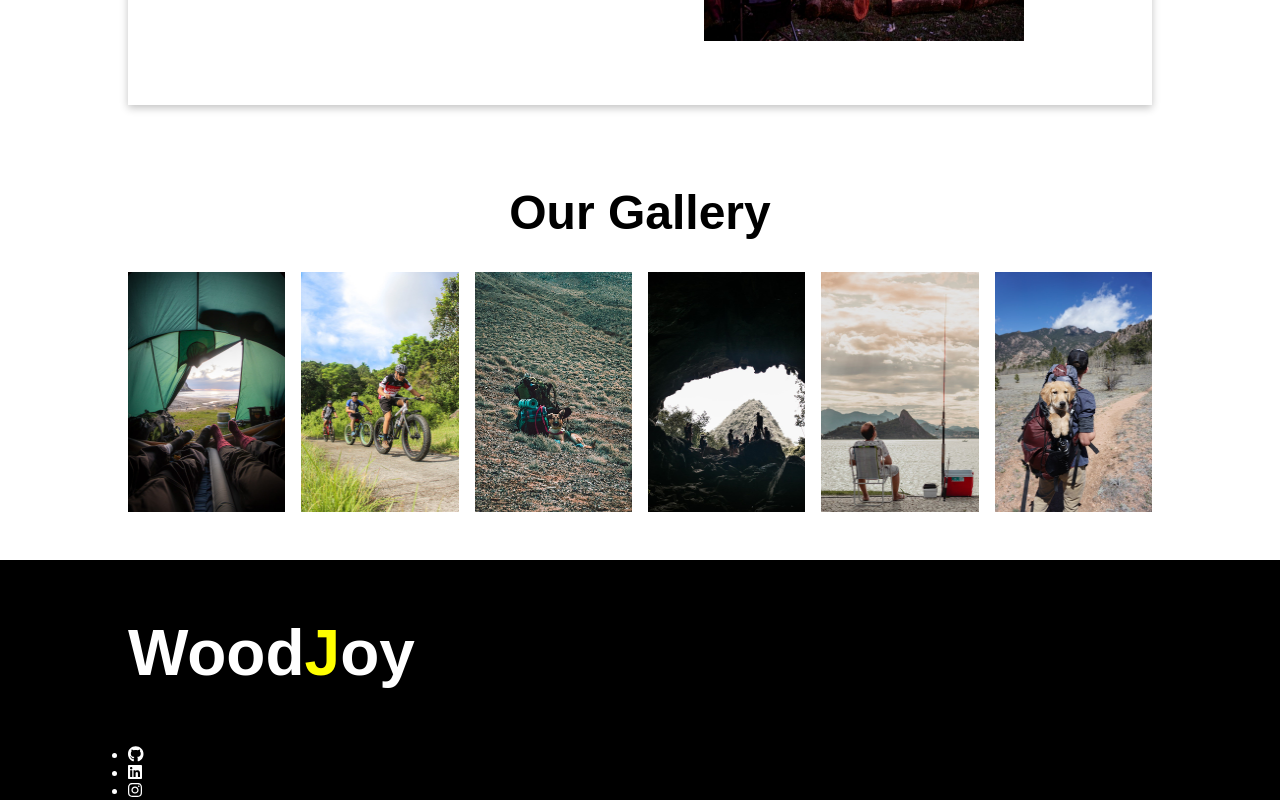
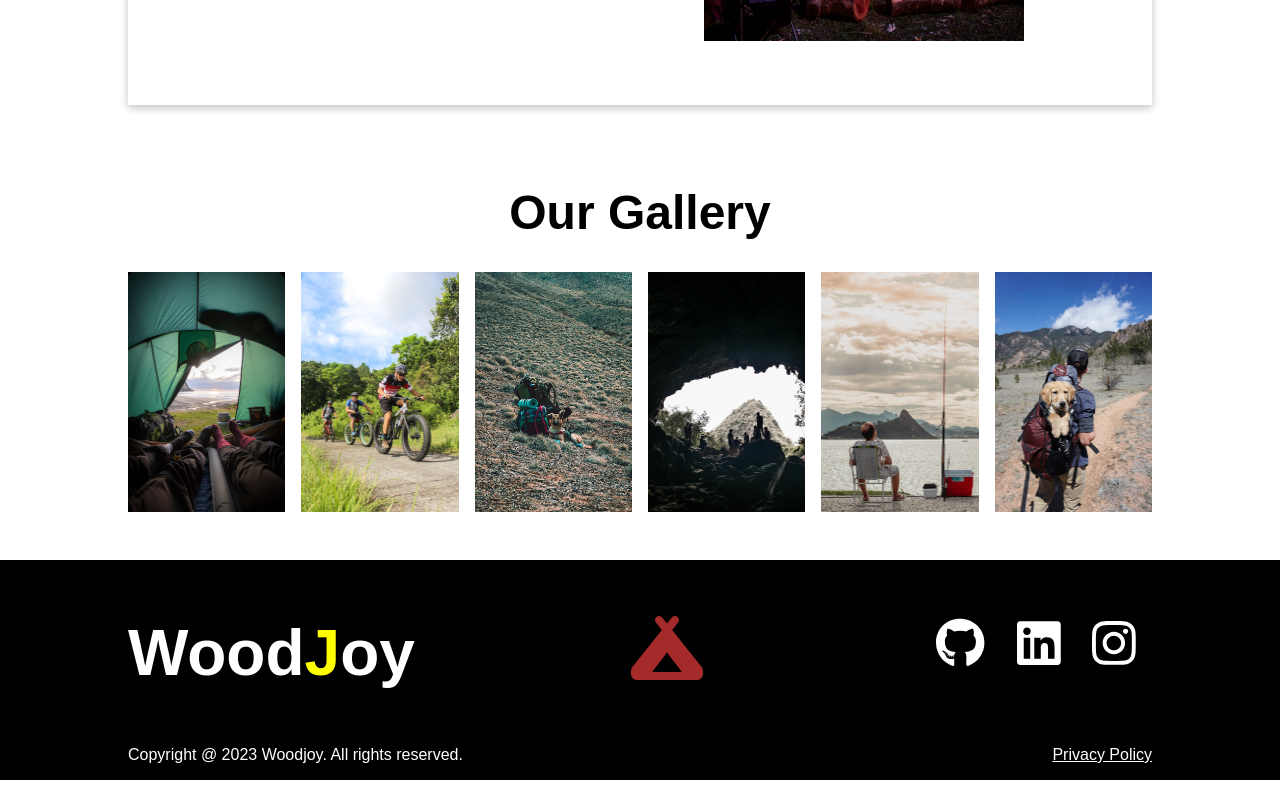
Before and after one commit to JohanFernandoLema/campingApp, a React (Vite) app: page / in a window 1280 px wide. Shown: the part 983-1783 px from the top of the page. Built offline with nearby package versions, Linux system fonts and the light colour scheme.

Commit message:
footer finalized, icons and logo added. Policy needs to have a pop up info

```diff
--- a/src/components/footer/footer.jsx
+++ b/src/components/footer/footer.jsx
@@ -1,5 +1,6 @@
 import './footer.scss'
 import { FontAwesomeIcon } from '@fortawesome/react-fontawesome'
+import { faCampground } from '@fortawesome/free-solid-svg-icons'
 import {
   faGithub,
   faInstagram,
@@ -12,19 +13,32 @@ const Footer = () => {
         <h3>
           Wood<span>J</span>oy
         </h3>
+        <a href="#top" className="campground">
+          <FontAwesomeIcon icon={faCampground} className="#top" />
+        </a>
         <div className="socialMedia">
           <ul>
             <li>
-              <FontAwesomeIcon icon={faGithub} />
+              <a href="https://github.com/JohanFernandoLema">
+                <FontAwesomeIcon icon={faGithub} />
+              </a>
             </li>
             <li>
-              <FontAwesomeIcon icon={faLinkedin} />
+              <a href="https://www.linkedin.com/in/johan-lema-farinango-a02b11220/">
+                <FontAwesomeIcon icon={faLinkedin} />
+              </a>
             </li>
             <li>
-              <FontAwesomeIcon icon={faInstagram} />
+              <a href="https://www.instagram.com/">
+                <FontAwesomeIcon icon={faInstagram} />
+              </a>
             </li>
           </ul>
         </div>
+      </div>
+      <div className="lastSection">
+        <div>Copyright @ 2023 Woodjoy. All rights reserved.</div>
+        <div className="privacy">Privacy Policy</div>
       </div>
     </div>
   )
--- a/src/components/footer/footer.scss
+++ b/src/components/footer/footer.scss
@@ -4,6 +4,8 @@
   .container {
     width: 80%;
     margin: auto;
+    display: flex;
+    justify-content: space-between;
     h3 {
       font-size: 4rem;
       padding: 3.5rem 0;
@@ -11,5 +13,34 @@
     span {
       color: yellow;
     }
+    .campground {
+      margin-top: 3.3rem;
+      font-size: 4rem;
+      color: brown;
+    }
+
+    .socialMedia ul {
+      list-style-type: none;
+      margin-top: 3.5rem;
+      display: flex;
+    }
+    .socialMedia ul li {
+      font-size: 50px;
+      margin: 0 1rem;
+      color: white;
+    }
+    .socialMedia ul li a {
+      color: white;
+    }
+  }
+  .lastSection {
+    width: 80%;
+    margin: auto;
+    padding-bottom: 1rem;
+    display: flex;
+    justify-content: space-between;
+    .privacy {
+      text-decoration: underline;
+    }
   }
 }
```
